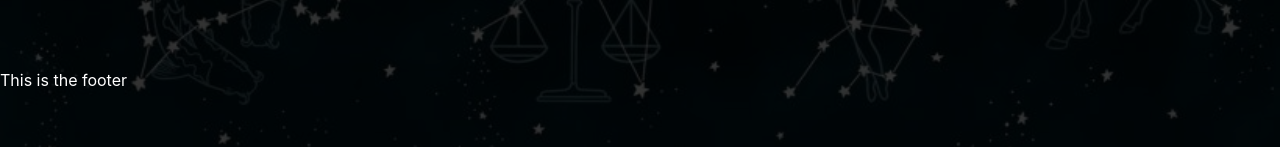
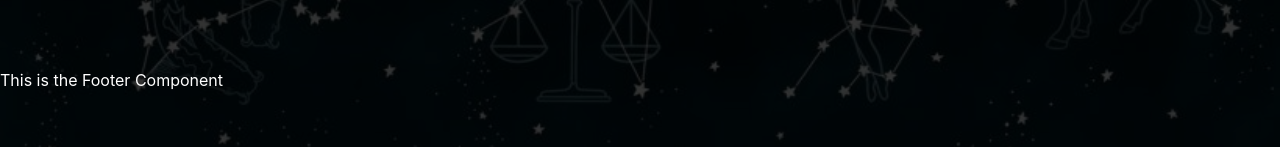
Before and after one commit to lbmerchant93/petstrology, a React (Create React App) app: page / in a window 1280 px wide. Shown: the part 650-797 px from the top of the page. Built offline with nearby package versions, Linux system fonts and the light colour scheme.

Commit message:
Create Footer component and import

```diff
--- a/src/Components/App/App.js
+++ b/src/Components/App/App.js
@@ -3,6 +3,7 @@ import { Switch, Route } from "react-router-dom";
 import './App.css';
 import Header from '../Header/Header';
 import Home from '../Home/Home';
+import Footer from '../Footer/Footer';
 
 class App extends Component {
   constructor() {
@@ -20,7 +21,7 @@ class App extends Component {
           <Route path='/' exact component={Home} />
           <Route path='/' render={() => <div>404</div>} />
         </Switch>
-        <footer>This is the footer</footer>
+        <Footer />
       </div>
     )
   }
--- /dev/null
+++ b/src/Components/Footer/Footer.js
@@ -0,0 +1,9 @@
+import React from 'react';
+
+const Footer = () => {
+    return (
+        <footer>This is the Footer Component</footer>
+    )
+}
+
+export default Footer;
```
Also changed, not shown: src/Components/Footer/Footer.css (added).
